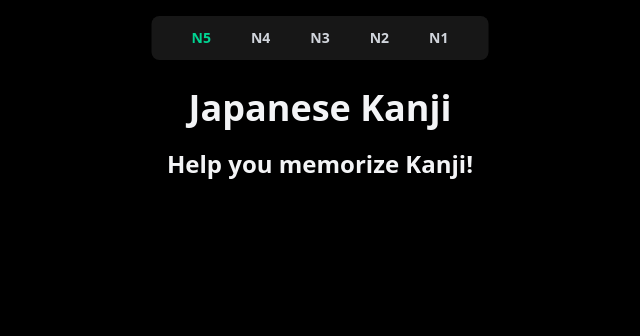
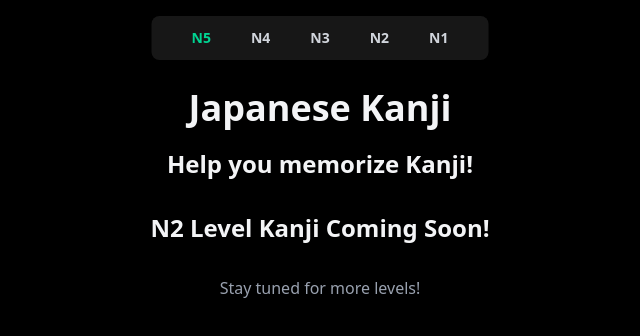
Before and after one commit to iqbalpa/kanji, a React (Vite) app: page /n2 in a window 1280 px wide. Shown: the top 336 px of the page, without its empty margins (320-960 px from the left). Built offline with nearby package versions, Linux system fonts and the light colour scheme.

Commit message:
feat: create no match component

```diff
--- a/src/App.tsx
+++ b/src/App.tsx
@@ -3,6 +3,7 @@ import n4 from './assets/kanji/n4.json'
 import { Header } from './components/header/header'
 import { Route, Routes } from 'react-router'
 import KanjiModule from './modules/level'
+import NoMatch from './modules/noMatch'
 
 function App() {
   return (
@@ -19,19 +20,9 @@ function App() {
         <Route index element={<KanjiModule kanji={n5} />} />
         <Route path="n5" element={<KanjiModule kanji={n5} />} />
         <Route path="n4" element={<KanjiModule kanji={n4} />} />
-        <Route
-          path="n3"
-          element={
-            <div>
-              <h2 className="text-2xl font-semibold text-gray-100 text-center mb-8">
-                N3 Level Kanji Coming Soon!
-              </h2>
-              <p className="text-gray-400 text-center">
-                Stay tuned for more levels!
-              </p>
-            </div>
-          }
-        />
+        <Route path="n3" element={<NoMatch level="N3" />} />
+        <Route path="n2" element={<NoMatch level="N2" />} />
+        <Route path="n1" element={<NoMatch level="N1" />} />
       </Routes>
     </div>
   )
--- /dev/null
+++ b/src/modules/noMatch.tsx
@@ -0,0 +1,14 @@
+const NoMatch: React.FC<{
+  level: string
+}> = ({ level }) => {
+  return (
+    <div>
+      <h2 className="text-2xl font-semibold text-gray-100 text-center mb-8">
+        {`${level} Level Kanji Coming Soon!`}
+      </h2>
+      <p className="text-gray-400 text-center">Stay tuned for more levels!</p>
+    </div>
+  )
+}
+
+export default NoMatch
```
